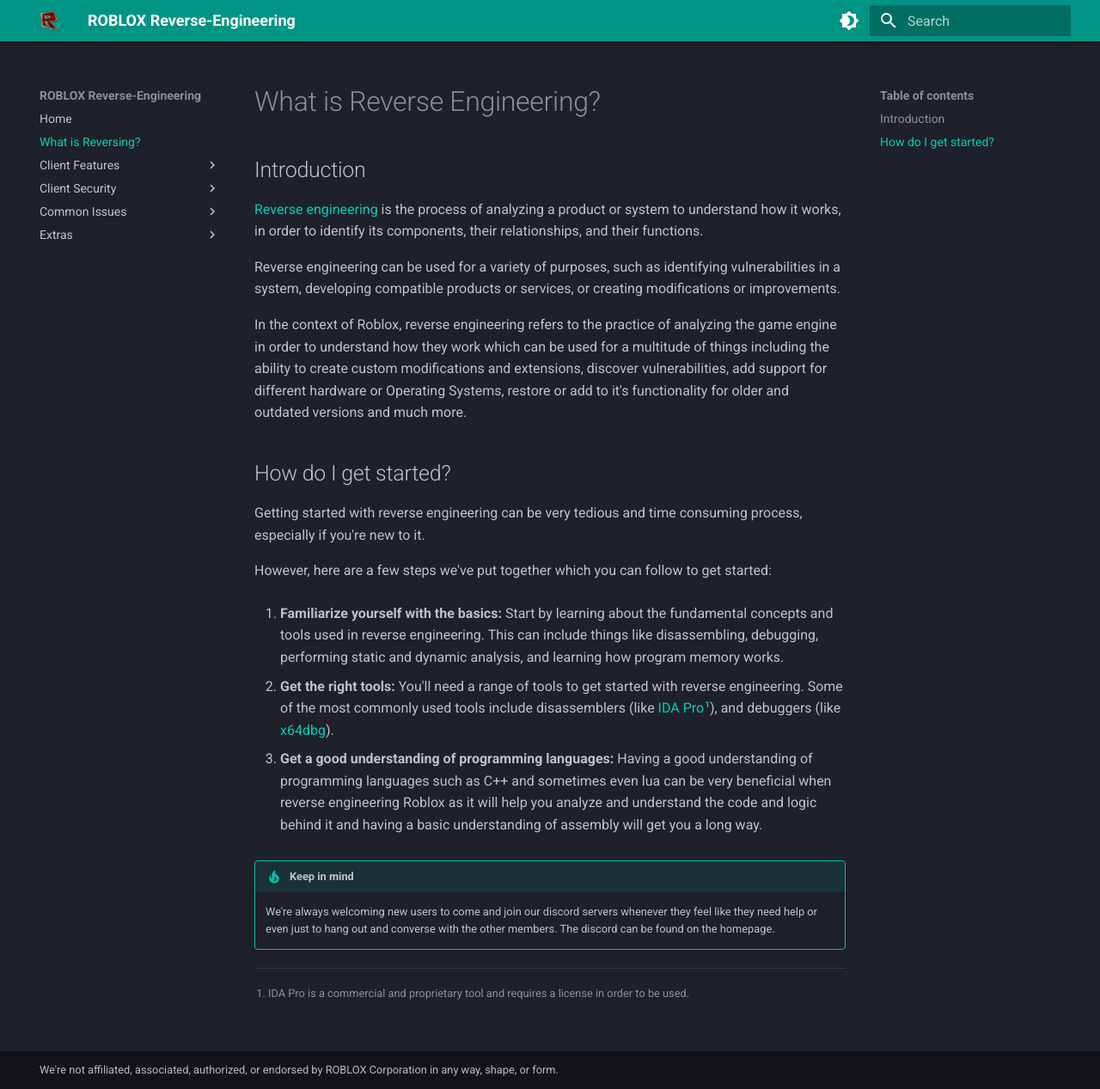
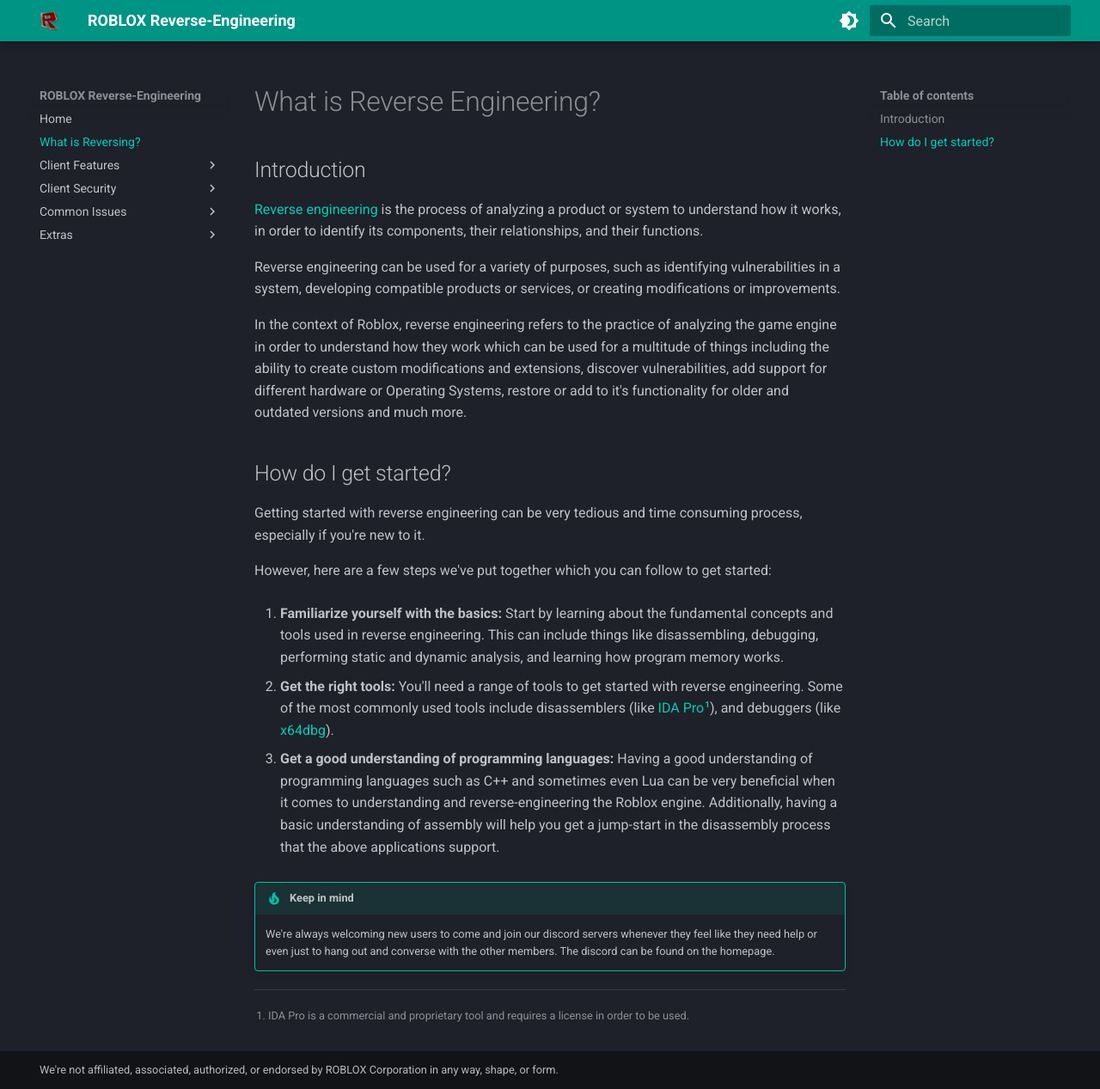
Before and after one commit to ROBLOX-Reverse-Engineering/RRE-Site, an MkDocs documentation site: the page built from docs/AboutReversing.md, in a window 1280 px wide and 1267 px high. Shown: the whole window at 86% size. Built offline with MkDocs 1.6.1 and Material for MkDocs 9.7.7, drawn with Linux system fonts in a browser that asks for light colours.

Commit message:
Change run-on sentence

```diff
--- a/docs/AboutReversing.md
+++ b/docs/AboutReversing.md
@@ -17,7 +17,7 @@ However, here are a few steps we've put together which you can follow to get sta
 
 2. **Get the right tools:** You'll need a range of tools to get started with reverse engineering. Some of the most commonly used tools include disassemblers (like [IDA Pro](https://hex-rays.com/ida-pro/)[^1]), and debuggers (like [x64dbg](https://x64dbg.com/)).
 
-3. **Get a good understanding of programming languages:** Having a good understanding of programming languages such as C++ and sometimes even lua can be very beneficial when reverse engineering Roblox as it will help you analyze and understand the code and logic behind it and having a basic understanding of assembly will get you a long way.
+3. **Get a good understanding of programming languages:** Having a good understanding of programming languages such as C++ and sometimes even Lua can be very beneficial when it comes to understanding and reverse-engineering the Roblox engine. Additionally, having a basic understanding of assembly will help you get a jump-start in the disassembly process that the above applications support.
 
 !!! tip "Keep in mind"
     We're always welcoming new users to come and join our discord servers whenever they feel like they need help or even just to hang out and converse with the other members.
```
